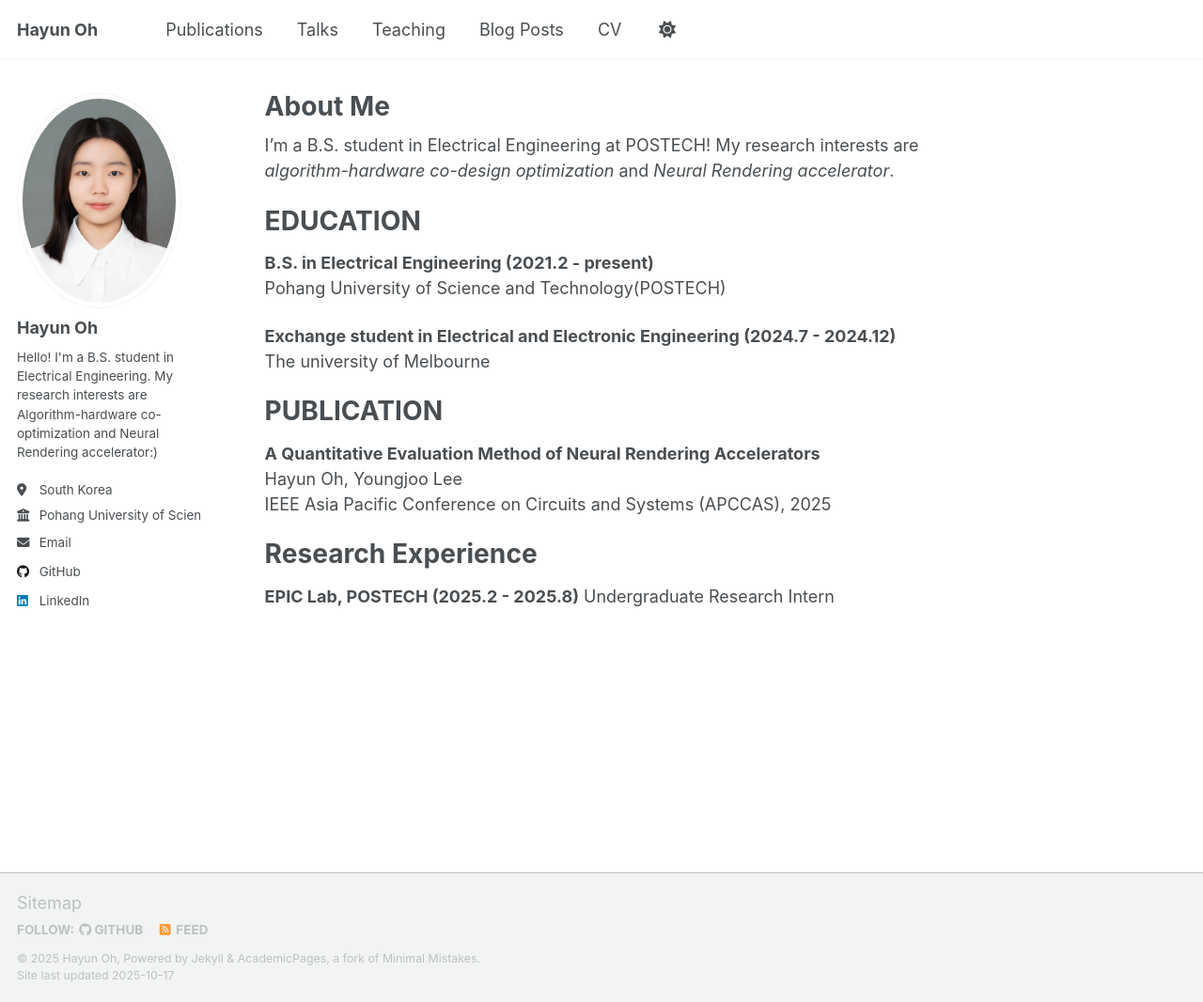
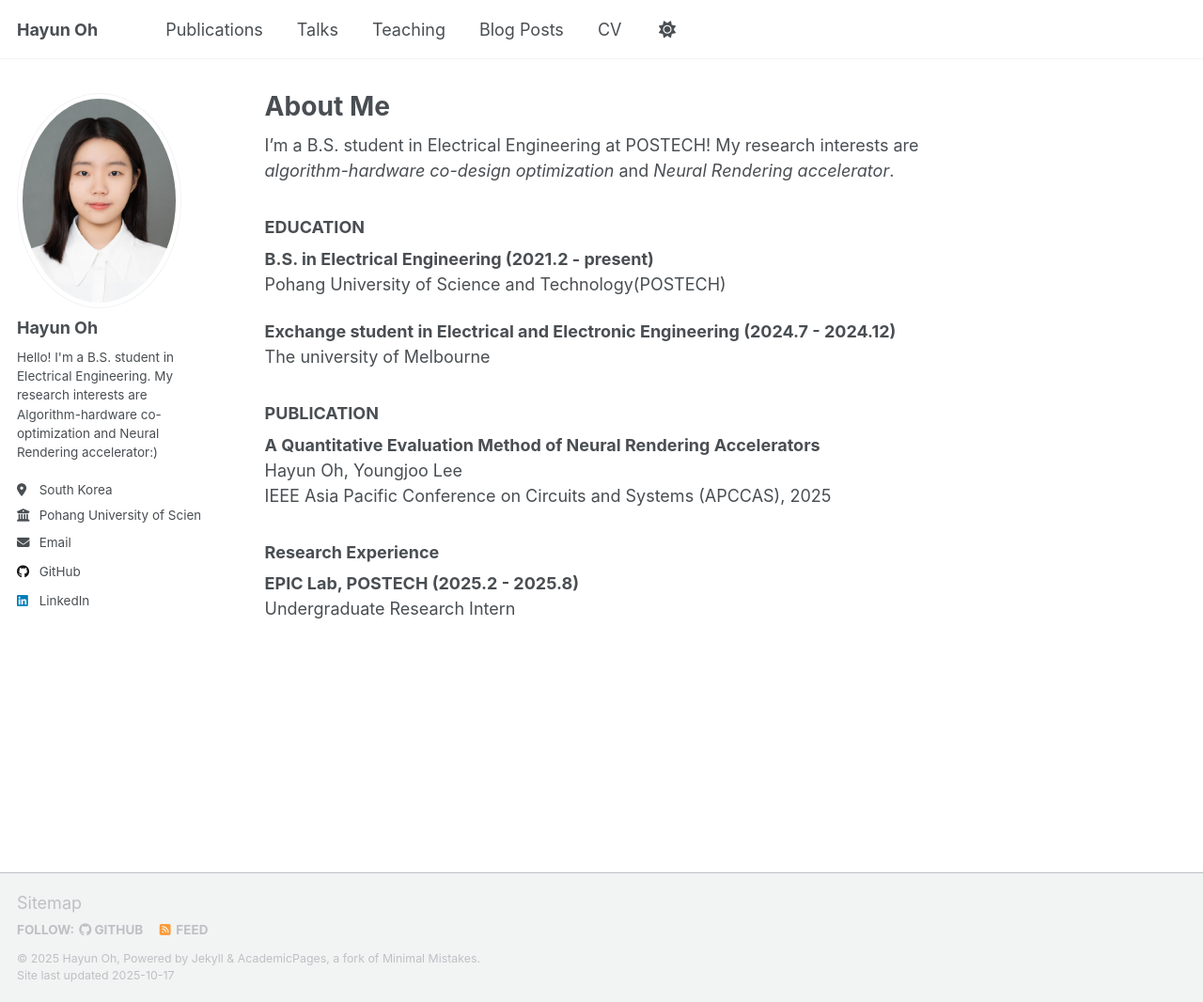
Before and after one commit to Ohahao/Ohahao.github.io, a Jekyll site: the page built from _pages/about.md, in a window 1280 px wide and 1066 px high. Shown: the whole window at 94% size. Built offline with Jekyll 4.4.1, drawn with Linux system fonts in a browser that asks for light colours; a script that is not in the unit is left out.

```diff
--- a/_pages/about.md
+++ b/_pages/about.md
@@ -10,21 +10,18 @@ redirect_from:
 I'm a B.S. student in Electrical Engineering at POSTECH! My research interests are *algorithm-hardware co-design optimization* and *Neural Rendering accelerator*.
 
 
-EDUCATION
-======
+### EDUCATION
 **B.S. in Electrical Engineering (2021.2 - present)**
 Pohang University of Science and Technology(POSTECH)
 
 **Exchange student in Electrical and Electronic Engineering (2024.7 - 2024.12)**
 The university of Melbourne
 
-PUBLICATION
-======
+### PUBLICATION
 **A Quantitative Evaluation Method of Neural Rendering Accelerators**
 Hayun Oh, Youngjoo Lee
 IEEE Asia Pacific Conference on Circuits and Systems (APCCAS), 2025
 
-Research Experience
-======
+### Research Experience
 **EPIC Lab, POSTECH (2025.2 - 2025.8)**
 Undergraduate Research Intern
```
